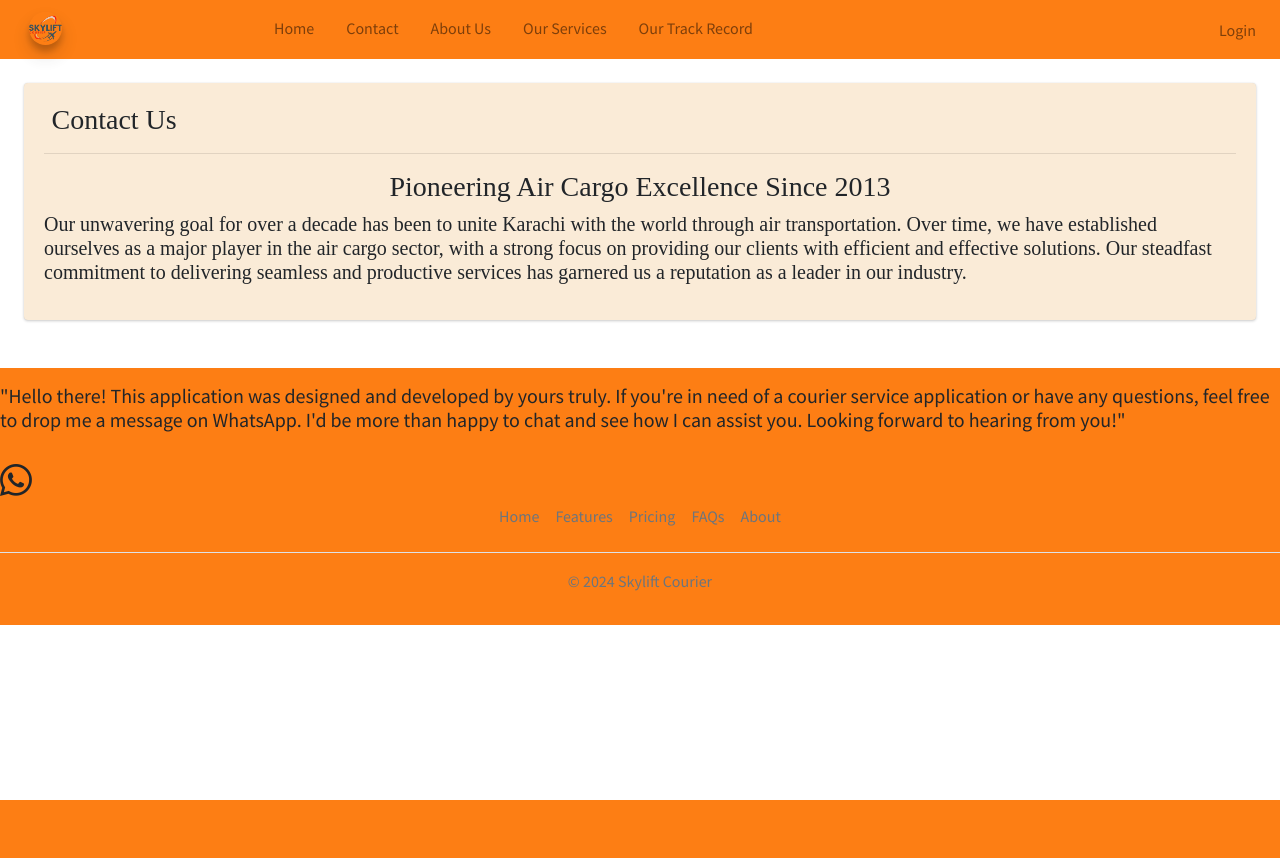
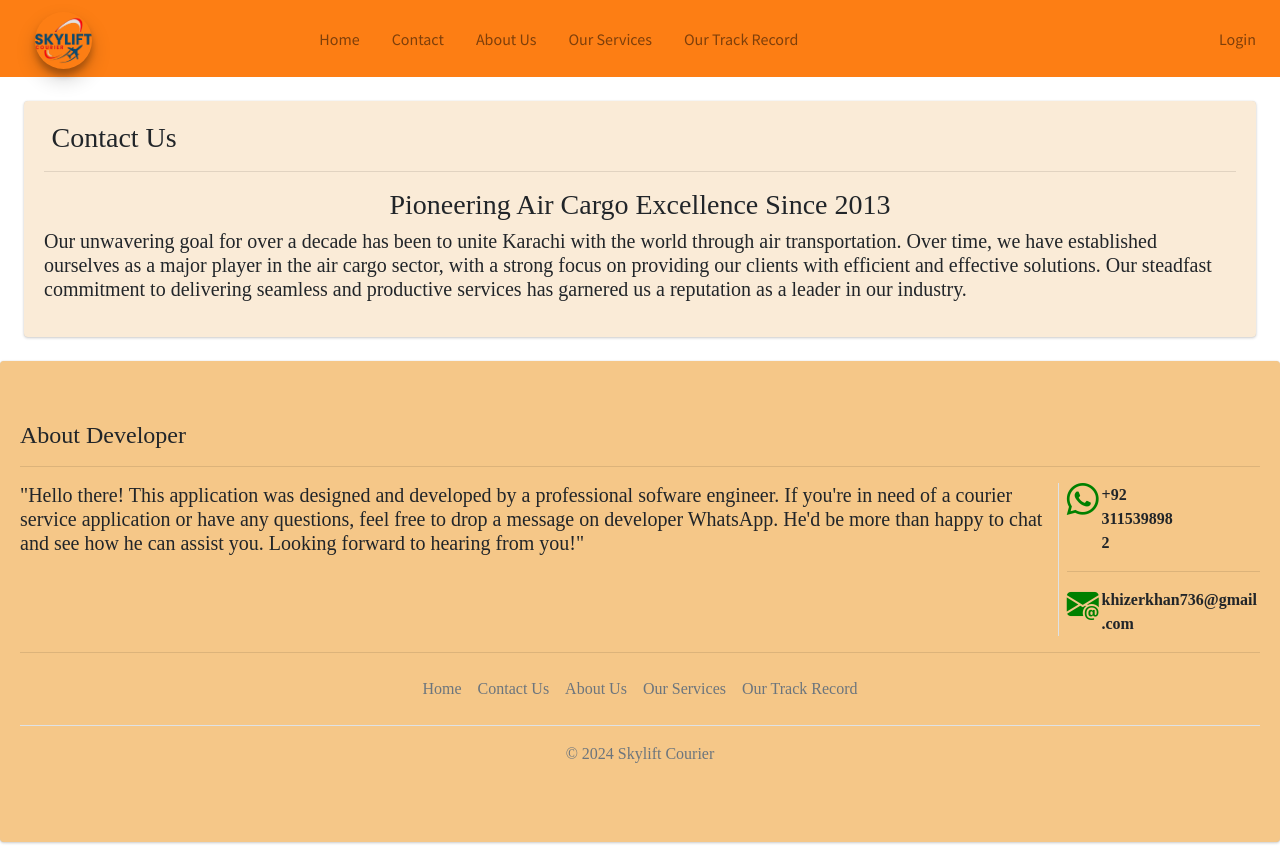
Before and after one commit to khizerpython/skyliftcourier, a Django app: page /contactus/ in a window 1280 px wide. Before the commit the page ends 800 px from the top, so only its background shows below. Run offline with Django 4.2, Linux system fonts and the light colour scheme; some libraries are stand-ins or nearby versions.

Commit message:
Navbar changes

```diff
--- a/my_app/templates/aboutus.html
+++ b/my_app/templates/aboutus.html
@@ -30,4 +30,5 @@
 
 
 </div>
+{% include 'others/footer.html' %}
 {% endblock %}
--- a/my_app/templates/contactus.html
+++ b/my_app/templates/contactus.html
@@ -30,4 +30,5 @@
 
 
 </div>
+{% include 'others/footer.html' %}
 {% endblock %}
--- a/my_app/templates/default/base.html
+++ b/my_app/templates/default/base.html
@@ -3,7 +3,8 @@
 <head>
   <meta charset="utf-8">
   <meta name="viewport" content="width=device-width, initial-scale=1">
-  <title>AdminLTE 3 | Dashboard</title>
+  <title>Skylift Courier</title>
+
 
   <!-- Google Font: Source Sans Pro -->
   <link rel="stylesheet" href="https://fonts.googleapis.com/css?family=Source+Sans+Pro:300,400,400i,700&display=fallback">
--- a/my_app/templates/default/index.html
+++ b/my_app/templates/default/index.html
@@ -25,7 +25,7 @@
     <!-- /.content -->
   </div>
 
-  {% include 'others/footer.html' %}
+
 
 
 
--- a/my_app/templates/home.html
+++ b/my_app/templates/home.html
@@ -90,7 +90,7 @@
     </div>
 </div>
 
-
+{% include 'others/footer.html' %}
 
 
 
--- a/my_app/templates/others/footer.html
+++ b/my_app/templates/others/footer.html
@@ -1,19 +1,70 @@
-<section style="background-color: #fd7e14;">
-    <footer class="py-3 my-4">
-        <h5 class="nav justify-content-center pb-3 mb-3">"Hello there! This application was designed and developed by yours truly.
-             If you're in need of a courier service application or have any questions, feel free to drop me a message on
-            WhatsApp. I'd be more than happy to chat and see how I can assist you. Looking forward to hearing from you!"</h5>
+<section class="content" style="bottom: 3%;">
+    <div class="container-fluid">
+      <div class="row">
 
-            <i class="bi bi-whatsapp fs-10" style="font-size: 2em;"><a href="https://wa.me/1234567890" target="_blank">
+<div class="row">
+    <div class="col-lg-12 ">
+        <div class="card" style="background-color: #f5c788; font-family: serif;">
+            <div class="card-body">
+            <footer class="py-3 my-4">
+                <h4>About Developer</h4>
+                <hr>
+                <div class="row">
+                    <div class="col-10">
+                        <h5 class="nav justify-content-center pb-3 mb-3">"Hello there! This application was designed and
+                            developed by a professional sofware engineer.
+                            If you're in need of a courier service application or have any questions, feel free to drop a
+                            message on developer
+                            WhatsApp. He'd be more than happy to chat and see how he can assist you. Looking forward to hearing
+                            from you!"</h5>
+                    </div>
+                    <div class="col-2 border-left">
+                        <!-- Whatsapp -->
+                        <div class="row">
+                            <div class="col-2">
+                                <i class="bi bi-whatsapp fs-10" style="font-size: 2em;color: green;"><a href="https://wa.me/1234567890"
+                                    target="_blank"></a></i>
+                            </div>
+                            <div class="col-5">
+                                <b>+92 3115398982</b>
+                            </div>
+                        </div>
+                        <hr>
+                        <!-- Gmail -->
+                        <div class="row">
+                            <div class="col-2">
+                                <i class="bi bi-envelope-at-fill fs-10" style="font-size: 2em;color: green;"><a href="https://wa.me/1234567890"
+                                    target="_blank"></a></i>
+                            </div>
+                            <div class="col-10">
+                                <b>khizerkhan736@gmail.com</b>
+                            </div>
+                        </div>
 
-            </a></i>
-      <ul class="nav justify-content-center border-bottom pb-3 mb-3">
-        <li class="nav-item"><a href="#" class="nav-link px-2 text-muted">Home</a></li>
-        <li class="nav-item"><a href="#" class="nav-link px-2 text-muted">Features</a></li>
-        <li class="nav-item"><a href="#" class="nav-link px-2 text-muted">Pricing</a></li>
-        <li class="nav-item"><a href="#" class="nav-link px-2 text-muted">FAQs</a></li>
-        <li class="nav-item"><a href="#" class="nav-link px-2 text-muted">About</a></li>
-      </ul>
-      <p class="text-center text-muted">© 2024 Skylift Courier</p>
-    </footer>
+                    </div>
+                </div>
+                <hr>
+
+
+
+                <ul class="nav justify-content-center border-bottom pb-3 mb-3">
+                    <li class="nav-item"><a href="{% url 'home' %}" class="nav-link px-2 text-muted">Home</a></li>
+                    <li class="nav-item"><a href="{% url 'contactus' %}" class="nav-link px-2 text-muted">Contact Us</a></li>
+                    <li class="nav-item"><a href="{% url 'aboutus' %}" class="nav-link px-2 text-muted">About Us</a></li>
+                    <li class="nav-item"><a href="{% url 'ourservices' %}" class="nav-link px-2 text-muted">Our Services</a></li>
+                    <li class="nav-item"><a href="{% url 'ourtrackrecord' %}" class="nav-link px-2 text-muted">Our Track Record</a></li>
+                </ul>
+                <p class="text-center text-muted">© 2024 Skylift Courier</p>
+            </footer>
+            </div>
+        </div>
+
+    </div>
+
+
+
+
+</div>
+</div>
+</div>
 </section>
--- a/my_app/templates/others/header.html
+++ b/my_app/templates/others/header.html
@@ -1,45 +1,47 @@
 {% load static %}
-  <!-- Navbar -->
-
-  <nav class="navbar navbar-expand navbar-orange navbar-light">
-    <!-- Left navbar links -->
-    <ul class="navbar-nav">
-      <!-- <li class="nav-item">
-        <a class="nav-link" data-widget="pushmenu" href="#" role="button"><i class="fas fa-bars"></i></a>
-      </li> -->
+<!-- Navbar -->
+<nav class="navbar navbar-expand-lg navbar-orange navbar-light">
+  <!-- <a class="navbar-brand" href="#">Navbar</a> -->
 
 
-      <li class="nav-item" style="margin-bottom: 2px;">
-        <a href="{% url 'home' %}" class="brand-link">
-          <img src="{% static '/logo/skyliftcourierlogo.png' %}" alt="Skylift Courier" class="brand-image img-circle elevation-3" style="opacity: .8; margin-top: -4%; margin-bottom: 2%;">
-        </a>
+  <button class="navbar-toggler" type="button" data-toggle="collapse" data-target="#navbarSupportedContent"
+    aria-controls="navbarSupportedContent" aria-expanded="false" aria-label="Toggle navigation">
+    <span class="navbar-toggler-icon"></span>
+  </button>
+
+  <div class="collapse navbar-collapse" id="navbarSupportedContent">
+    <ul class="navbar-nav mr-auto" style="margin-top: 15px;">
+      <li class="nav-item active" style="margin-right: 17px; margin-top: -11px;">
+        <img src="{% static '/logo/skyliftcourierlogo.png' %}" alt="Skylift Courier"
+          class="brand-image img-circle  elevation-3" style="height: 57px;margin-left: 27px;">
       </li>
-
-      <li class="nav-item d-none d-sm-inline-block">
-        <a href="{% url 'home' %}" class="nav-link">Home</a>
+    </ul>
+    <ul class="navbar-nav mr-auto">
+      <li class="nav-item">
+        <!-- <a class="nav-link" href="#">Home <span class="sr-only">(current)</span></a> -->
+        <a class="nav-link" href="{% url 'home' %}">Home <span class="sr-only">(current)</span></a>
       </li>
-      <li class="nav-item d-none d-sm-inline-block">
-        <a href="{% url 'contactus' %}" class="nav-link">Contact</a>
+      <li class="nav-item">
+        <!-- <a class="nav-link" href="#">Link</a> -->
+        <a class="nav-link" href="{% url 'contactus' %}">Contact</a>
       </li>
-      <li class="nav-item d-none d-sm-inline-block">
+      <li class="nav-item">
+        <!-- <a class="nav-link" href="#">Link</a> -->
         <a href="{% url 'aboutus' %}" class="nav-link">About Us</a>
       </li>
-      <li class="nav-item d-none d-sm-inline-block">
+      <li class="nav-item">
+        <!-- <a class="nav-link" href="#">Link</a> -->
         <a href="{% url 'ourservices' %}" class="nav-link">Our Services</a>
       </li>
-      <li class="nav-item d-none d-sm-inline-block">
+      <li class="nav-item">
+        <!-- <a class="nav-link" href="#">Link</a> -->
         <a href="{% url 'ourtrackrecord' %}" class="nav-link">Our Track Record</a>
       </li>
-
-
     </ul>
 
     <ul class="navbar-nav ml-auto">
-      <!-- Navbar Search -->
       {% if request.user.is_authenticated %}
-
-
-      <li class="nav-item d-none d-sm-inline-block">
+      <li class="nav-item d-sm-inline-block">
         <a href="{% url 'authuser_list' %}" class="nav-link">Create User</a>
       </li>
       <li class="nav-item">
@@ -55,11 +57,12 @@
 
       {% else %}
       <li class="nav-item">
-        <a href="{% url 'login_url' %}" class="nav-link"  class="nav-link">
+        <a href="{% url 'login_url' %}" class="nav-link" class="nav-link">
           Login
         </a>
       </li>
       {% endif %}
-
-  </nav>
-  <!-- /.navbar -->
+    </ul>
+  </div>
+</nav>
+<!-- /.navbar -->
--- a/my_app/templates/ourservices.html
+++ b/my_app/templates/ourservices.html
@@ -72,4 +72,6 @@
 
 
 </div>
+
+{% include 'others/footer.html' %}
 {% endblock %}
--- a/my_app/templates/ourtrackrecord.html
+++ b/my_app/templates/ourtrackrecord.html
@@ -48,4 +48,5 @@
 
 
 </div>
+{% include 'others/footer.html' %}
 {% endblock %}
```
